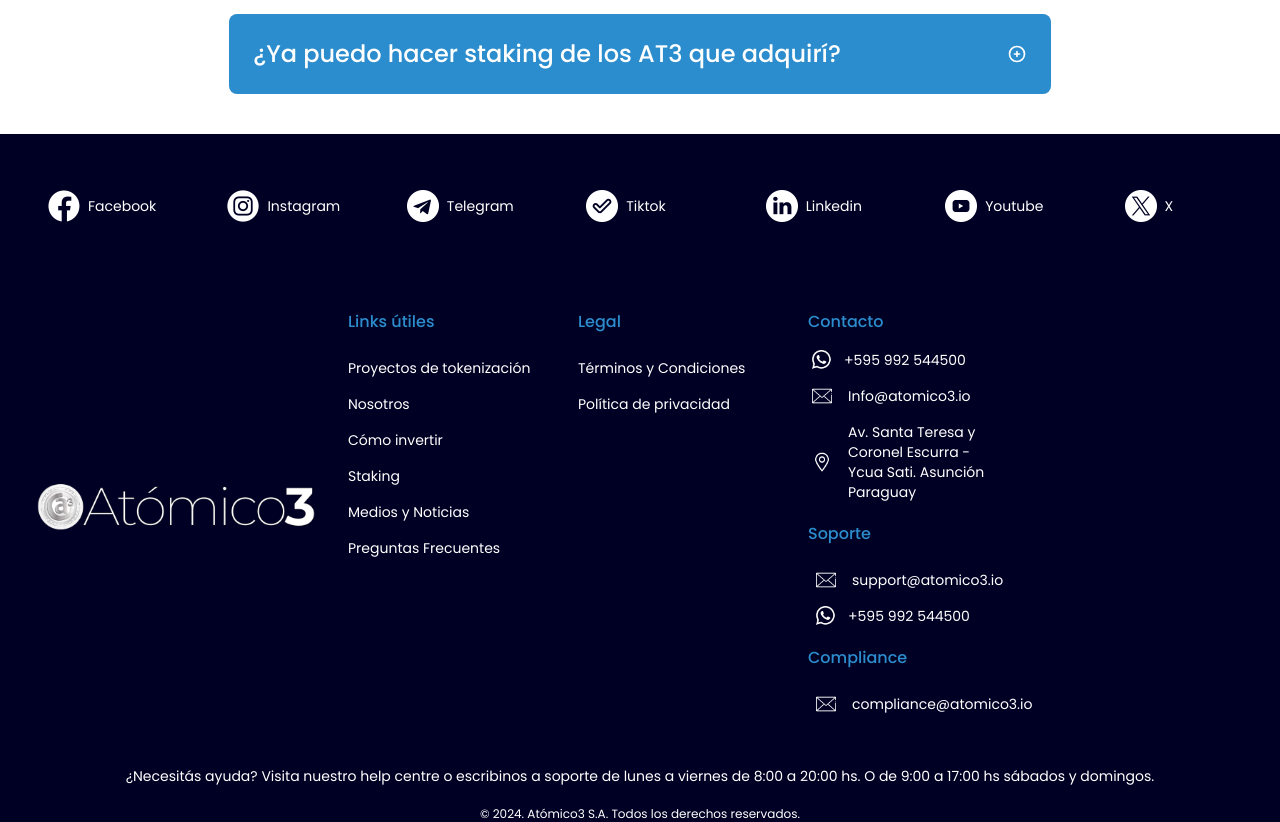
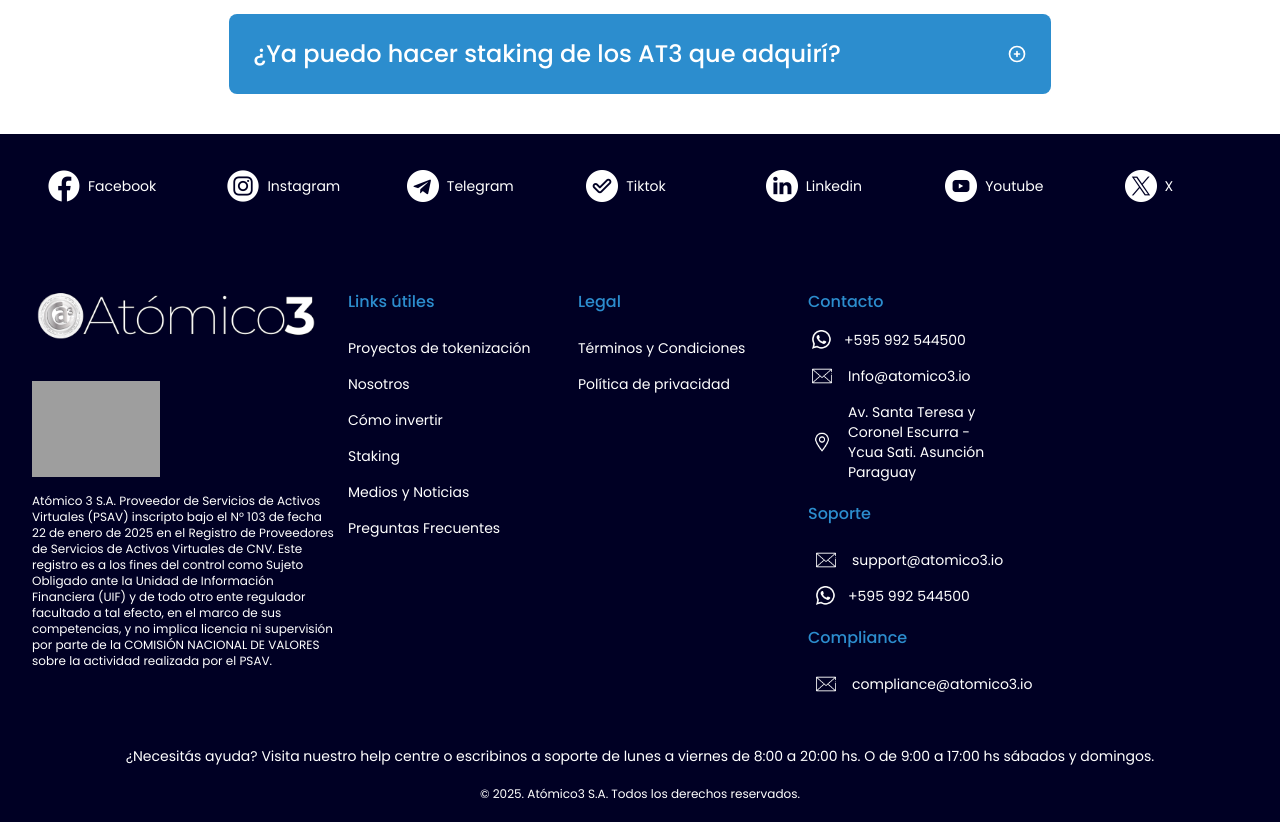
Before and after one commit to Atomico3/atomicoweb, a React (Vite) app: page / in a window 1280 px wide. Shown: the part 5982-6804 px from the top of the page. Built offline with nearby package versions, Linux system fonts and the light colour scheme; grey boxes are pictures that could not be loaded.

Commit message:
Update Footer.tsx

```diff
--- a/src/components/Footer.tsx
+++ b/src/components/Footer.tsx
@@ -1,4 +1,5 @@
 import atomicLogo from '../assets/atomicLogo.png'
+import cnv from '../assets/cnv.png'
 import facebook from '../assets/social_networks/facebook.png'
 import instagram from '../assets/social_networks/instagram.png'
 import linkedin from '../assets/social_networks/linkedin.png'
@@ -11,9 +12,6 @@ import mail from '../assets/contact_icons/correo.png'
 import location from '../assets/contact_icons/location.png'
 import { useTranslation } from 'react-i18next'
 import { Link } from 'react-router-dom'
-// import soporte from '../assets/soporte.png'
-
-// import { Link } from 'react-router-dom'
 
 export const Footer = () => {
   const [t] = useTranslation("global")
@@ -21,18 +19,8 @@ export const Footer = () => {
   return (
     <>
       <footer className="" id='contact'>
-        <div className=" mx-auto w-full space-y-8 px-4  lg:pt-5 sm:px-6 lg:space-y-5 lg:px-8">
-          <div className=" sm:flex sm:items-center sm:justify-between  ">
-            {/* <div className="text-teal-600 ">
-              <img src={atomicLogo} alt="" className='w-72  mx-auto lg:mx-0' />
-            </div> */}
-
-          </div>
-          {/* <h1 className='text-center'>REDES SOCIALES</h1> */}
-          {/* <p className="font-medium text-celeste">{t("footer.redes sociales")}</p> */}
-
-          {/* <ul className="py-5 lg:py-4 text-sm flex flex-wrap justify-between lg:justify-between items-center w-full lg:w-2/3 lg:mx-auto  bg-red-200"> */}
-          <ul className="py-5 lg:py-4 text-sm grid grid-cols-2 sm:grid-cols-3 sm:gap-10 lg:grid-cols-7 gap-4 justify-center items-center w-full  lg:gap-x-10 lg:mx-auto ">
+        <div className="mx-auto w-full space-y-8 px-4 lg:pt-5 sm:px-6 lg:space-y-5 lg:px-8">
+          <ul className="py-5 lg:py-4 text-sm grid grid-cols-2 sm:grid-cols-3 sm:gap-10 lg:grid-cols-7 gap-4 justify-center items-center w-full lg:gap-x-10 lg:mx-auto">
             <li className="flex items-center justify-self-start">
               <img src={facebook} alt="facebook" className="w-8 lg:ml-4" />
               <a href="https://www.facebook.com/profile.php?id=61565306192045&mibextid=ZbWKwL" className="text-white transition hover:text-blue-500 hover:underline ml-2" target="_blank">Facebook</a>
@@ -48,7 +36,6 @@ export const Footer = () => {
               <a href="https://t.me/atomico3" className="text-white transition hover:text-blue-500 hover:underline ml-2" target="_blank">Telegram</a>
             </li>
 
-
             <li className="flex items-center justify-self-start">
               <img src={tiktok} alt="tiktok" className="w-8 lg:ml-4" />
               <a href="https://www.tiktok.com/@atomico3oficial?_t=8oPdJMeOgH0&_r=1" className="text-white transition hover:text-blue-500 hover:underline ml-2" target="_blank">Tiktok</a>
@@ -63,108 +50,84 @@ export const Footer = () => {
               <img src={youtube} alt="youtube" className="w-8 lg:ml-4" />
               <a href="https://www.youtube.com/@atomico3oficial" className="text-white transition hover:text-blue-500 hover:underline ml-2" target="_blank">Youtube</a>
             </li>
+
             <li className="flex items-center justify-self-start">
               <img src={twitter} alt="twitter" className="w-8 lg:ml-4" />
               <a href="https://x.com/Atomico3oficial?t=x7LBcGkemJSaTbmVD1q2Hw&s=09" target="_blank" className="text-white transition hover:text-blue-500 hover:underline ml-2">X</a>
             </li>
           </ul>
 
-
-
-
-          <div
-            className=" grid grid-cols-1   pt-8  lg:grid-cols-4 lg:pt-10"
-          >
-
-
-
-            <div className=' lg:col-span-1 flex items-center '>
-
-              <img src={atomicLogo} alt="" className='w-52 lg:w-72  mx-auto lg:mx-0 ' />
-
+          <div className="grid grid-cols-1 pt-8 lg:grid-cols-4 lg:pt-10">
+            <div className='lg:col-span-1 flex flex-col items-center lg:items-start'>
+              <img src={atomicLogo} alt="" className='w-52 lg:w-72 mx-auto lg:mx-0' />
+              <img src={cnv} alt="CNV logo" className='w-32 mt-4' />
+              <p className="text-white text-xs mt-4 max-w-md">
+                Atómico 3 S.A. Proveedor de Servicios de Activos Virtuales (PSAV) inscripto bajo el N° 103 de fecha 22 de enero de 2025 en el Registro de Proveedores de Servicios de Activos Virtuales de CNV. Este registro es a los fines del control como Sujeto Obligado ante la Unidad de Información Financiera (UIF) y de todo otro ente regulador facultado a tal efecto, en el marco de sus competencias, y no implica licencia ni supervisión por parte de la COMISIÓN NACIONAL DE VALORES sobre la actividad realizada por el PSAV.
+              </p>
             </div>
 
-
-            <div className=' lg:col-span-3 grid grid-cols-1 gap-8 sm:grid-cols-3 lg:grid-cols-4 p-3 '>
-
+            <div className='lg:col-span-3 grid grid-cols-1 gap-8 sm:grid-cols-3 lg:grid-cols-4 p-3'>
               <div className=''>
                 <p className="font-medium text-celeste">{t("footer.links utiles")}</p>
-
-                <ul className="mt-6 space-y-4 text-sm ">
+                <ul className="mt-6 space-y-4 text-sm">
                   <li>
-                    <a className="text-white transition hover:opacity-75 "> {t("footer.proyectos de tokenizacion")}</a>
+                    <a className="text-white transition hover:opacity-75">{t("footer.proyectos de tokenizacion")}</a>
                   </li>
                   <li>
-                    <Link className="text-white transition  hover:text-blue-500 hover:underline" to={'/nosotros'}> {t("footer.nosotros")}</Link>
+                    <Link className="text-white transition hover:text-blue-500 hover:underline" to={'/nosotros'}>{t("footer.nosotros")}</Link>
                   </li>
                   <li>
-                    <Link className="text-white transition  hover:text-blue-500 hover:underline" to={'/comoInvertir'}> {t("footer.como invertir")}</Link>
+                    <Link className="text-white transition hover:text-blue-500 hover:underline" to={'/comoInvertir'}>{t("footer.como invertir")}</Link>
                   </li>
-
                   <li>
-                    <Link
-                      to={'/comoInvertir#staking'}
-                      className="text-white transition hover:text-blue-500 hover:underline"
-                    >
+                    <Link to={'/comoInvertir#staking'} className="text-white transition hover:text-blue-500 hover:underline">
                       Staking
                     </Link>
                   </li>
                   <li>
-                    <Link
-                      to={'/press'}
-                      className="text-white transition hover:text-blue-500 hover:underline"
-                    >
+                    <Link to={'/press'} className="text-white transition hover:text-blue-500 hover:underline">
                       {t("footer.noticias")}
                     </Link>
                   </li>
-
                   <li>
-                    <a href="#faq" className="text-white transition hover:text-blue-500 hover:underline"> {t("footer.Preguntas Frecuentes")}</a>
+                    <a href="#faq" className="text-white transition hover:text-blue-500 hover:underline">{t("footer.Preguntas Frecuentes")}</a>
                   </li>
                 </ul>
               </div>
 
               <div>
                 <p className="font-medium text-celeste">Legal</p>
-
                 <ul className="mt-6 space-y-4 text-sm">
                   <li>
-                    <Link to={"/legal"} className="text-white transition hover:text-blue-500 hover:underline"> {t("footer.Términos y Condiciones")} </Link>
+                    <Link to={"/legal"} className="text-white transition hover:text-blue-500 hover:underline">{t("footer.Términos y Condiciones")}</Link>
                   </li>
-
                   <li>
-                    <a className="text-white transition hover:opacity-75">{t("footer.Política de privacidad")} </a>
+                    <a className="text-white transition hover:opacity-75">{t("footer.Política de privacidad")}</a>
                   </li>
-
                 </ul>
               </div>
 
               <div>
                 <p className="font-medium text-celeste">{t("footer.contacto")}</p>
-
                 <ul className="mt-4 space-y-4 text-sm">
                   <li className='flex items-center'>
-                    <img src={whatsapp} alt="whatsapp" className='w-4 lg:w-5 ml-1  mr-3  ' />
-                    <a href="https://wa.me/595992544500" target='_blank' className="text-white transition hover:cursor-default hover:cursor-pointer hover:text-blue-500 hover:underline">+595 992 544500 </a>
+                    <img src={whatsapp} alt="whatsapp" className='w-4 lg:w-5 ml-1 mr-3' />
+                    <a href="https://wa.me/595992544500" target='_blank' className="text-white transition hover:cursor-pointer hover:text-blue-500 hover:underline">+595 992 544500</a>
                   </li>
-
                   <li className='flex items-center'>
                     <img src={mail} alt="mail" className='w-4 lg:w-5 ml-1 lg:mr-4 mr-3' />
                     <a href="mailto:info@atomico3.io" className="text-white transition hover:text-blue-500 hover:underline">
                       Info@atomico3.io
                     </a>
                   </li>
-
-
                   <li className='flex items-center'>
                     <img src={location} alt="location" className='w-4 lg:w-5 ml-1 lg:mr-4 mr-3' />
-
-                    <span className="text-white transition ">Av. Santa Teresa y Coronel Escurra - Ycua Sati. Asunción Paraguay </span>
+                    <span className="text-white transition">Av. Santa Teresa y Coronel Escurra - Ycua Sati. Asunción Paraguay</span>
                   </li>
                 </ul>
+
                 <div className='mt-5'>
                   <p className="font-medium text-celeste">{t("footer.soporte")}</p>
-
                   <ul className="mt-6 space-y-4 text-sm">
                     <li className='flex items-center'>
                       <img src={mail} alt="soporte" className='w-4 lg:w-5 ml-2 lg:mr-4 mr-3' />
@@ -173,39 +136,31 @@ export const Footer = () => {
                       </a>
                     </li>
                     <li className='flex items-center'>
-                      <img src={whatsapp} alt="whatsapp" className='w-4 lg:w-5 ml-2  mr-3  ' />
-                      <a href="https://wa.me/595992544500" target='_blank' className="text-white transition hover:cursor-default hover:cursor-pointer hover:text-blue-500 hover:underline">+595 992 544500 </a>
+                      <img src={whatsapp} alt="whatsapp" className='w-4 lg:w-5 ml-2 mr-3' />
+                      <a href="https://wa.me/595992544500" target='_blank' className="text-white transition hover:cursor-pointer hover:text-blue-500 hover:underline">+595 992 544500</a>
                     </li>
-
-
                   </ul>
                 </div>
+
                 <div className='mt-5'>
-                  <p className="font-medium text-celeste ">Compliance</p>
-
+                  <p className="font-medium text-celeste">Compliance</p>
                   <ul className="mt-6 space-y-4 text-sm">
                     <li className='flex items-center'>
                       <img src={mail} alt="soporte" className='w-4 lg:w-5 ml-2 lg:mr-4 mr-3' />
-                      <a href="mailto:support@atomico3.io" className="text-white transition hover:text-blue-500 hover:underline">
+                      <a href="mailto:compliance@atomico3.io" className="text-white transition hover:text-blue-500 hover:underline">
                         compliance@atomico3.io
                       </a>
                     </li>
-
-
                   </ul>
                 </div>
               </div>
             </div>
-
-
-
-
           </div>
 
           <p className='pt-5 text-center text-sm'>
-          {t("footer.horarios")}
+            {t("footer.horarios")}
           </p>
-          <p className="text-xs text-white text-center mt-5">&copy; 2024. Atómico3 S.A. {t("footer.todos los derechos reservados")}</p>
+          <p className="text-xs text-white text-center mt-5">&copy; 2025. Atómico3 S.A. {t("footer.todos los derechos reservados")}</p>
         </div>
       </footer>
     </>
```
